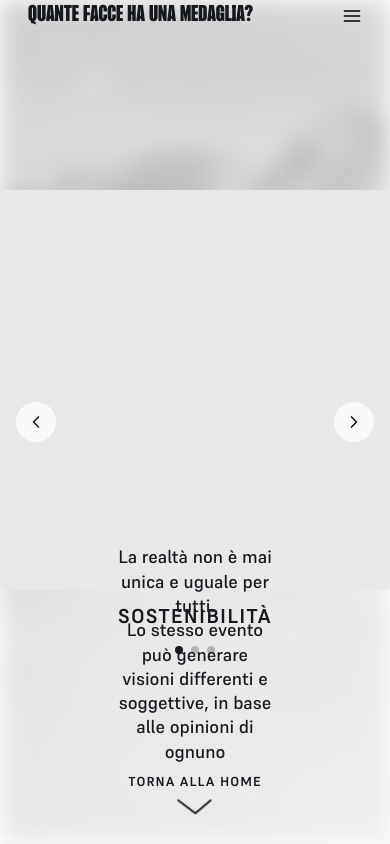
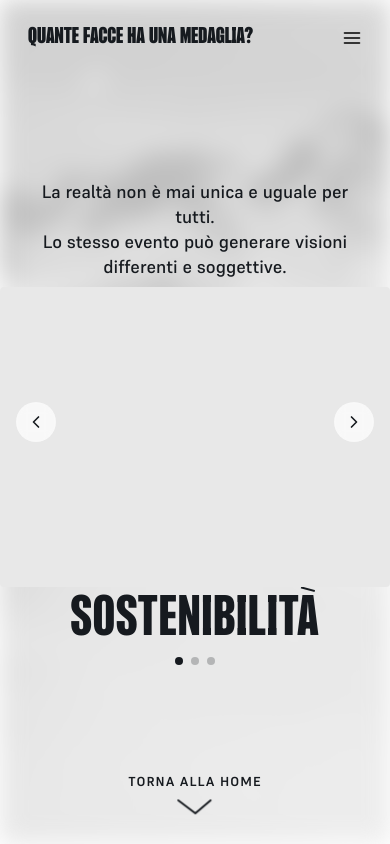
Before and after one commit to SilviaWebDesign/prove-progetto-olimpiadi, a SvelteKit app: page /risultati in a window 390 px wide. Built offline with nearby package versions, Linux system fonts and the light colour scheme.

Commit message:
fix mobile version

```diff
--- a/src/lib/materiali-home/Navbar.svelte
+++ b/src/lib/materiali-home/Navbar.svelte
@@ -344,12 +344,12 @@
 
     .navbar {
       --navbar-padding-x: 28px;
-      --navbar-padding-top: 4px;
+      --navbar-padding-top: 26px;
     }
 
     .menu-overlay {
       --navbar-padding-x: 28px;
-      --navbar-padding-top: 4px;
+      --navbar-padding-top: 26px;
     }
 
     .navbar-inner {
--- a/src/lib/materiali-home/scrollytell/Scene3D.svelte
+++ b/src/lib/materiali-home/scrollytell/Scene3D.svelte
@@ -198,7 +198,7 @@
         }
       },
       setScale: (f) => {
-        if (modelGroup && (transitionState === 'none' || scrollDrivenTransition)) {
+        if (modelGroup && (transitionState === 'none' || transitionState === 'done' || scrollDrivenTransition)) {
           modelGroup.scale.setScalar(baseScale * f);
         }
       },
--- a/src/routes/risultati/+page.svelte
+++ b/src/routes/risultati/+page.svelte
@@ -1,6 +1,5 @@
 <script lang="ts">
   import { onMount } from 'svelte';
-  import { goto } from '$app/navigation';
   import Navbar from '$lib/materiali-home/Navbar.svelte';
   import ModelViewer from '$lib/components/ModelViewer.svelte';
   import { visitedSections } from '$lib/stores/visitedSections';
@@ -23,7 +22,7 @@
     overlayVisible.set(true);
     await new Promise(r => setTimeout(r, 400));
     visitedSections.reset();
-    goto('/');
+    window.location.href = '/';
   }
 
   function prevSection() {
@@ -82,9 +81,20 @@
       ontouchstart={onTouchStart}
       ontouchend={onTouchEnd}
     >
-      <div class="carousel__model">
-        <ModelViewer src={modelPaths[currentIndex]} fitFactor={1.05} />
-      </div>
+      <!-- Quote above model on mobile (3 lines) -->
+      <p class="carousel__quote">
+        La realtà non è mai unica e uguale per tutti.<br>
+        Lo stesso evento può generare visioni<br>
+        differenti e soggettive.
+      </p>
+
+      {#key currentIndex}
+        <div class="carousel__model">
+          <ModelViewer src={modelPaths[currentIndex]} fitFactor={1.05} />
+        </div>
+      {/key}
+
+      <!-- Section name below model at 50px display font -->
       <p class="carousel__label">{sectionLabels[currentIndex]}</p>
 
       <!-- Dots indicator -->
@@ -135,6 +145,14 @@
 </div>
 
 <style>
+  @font-face {
+    font-family: 'PP Formula Condensed';
+    src: url('/fonts/PPFormula-Condensed-Variable.ttf') format('truetype');
+    font-weight: 100 900;
+    font-style: normal;
+    font-display: swap;
+  }
+
   @font-face {
     font-family: 'Supreme Variable';
     src: url('/fonts/Supreme-Variable.ttf') format('truetype');
@@ -229,13 +247,24 @@
   }
 
   .carousel__label {
-    font-family: 'Supreme Variable', sans-serif;
+    font-family: 'PP Formula Condensed', sans-serif;
     font-weight: 700;
-    font-size: 20px;
+    font-size: 50px;
     color: #161A1F;
     text-transform: uppercase;
-    letter-spacing: 0.06em;
+    letter-spacing: 0.02em;
     text-align: center;
+    line-height: 1;
+  }
+
+  .carousel__quote {
+    font-family: 'Supreme Variable', sans-serif;
+    font-weight: 500;
+    font-size: 18px;
+    line-height: 1.4;
+    text-align: center;
+    color: #161A1F;
+    padding: 0 24px;
   }
 
   .carousel__dots {
@@ -327,8 +356,16 @@
 
   @media (max-width: 768px) {
     .quote {
-      font-size: 18px;
-      bottom: 80px;
+      display: none;
+    }
+
+    .carousel__model {
+      height: min(38vh, 300px);
+    }
+
+    .carousel {
+      gap: 8px;
+      justify-content: center;
     }
   }
 </style>
```
Also changed, not shown: src/lib/materiali-home/scrollytell/SectionScrollytell.svelte (+29 -10 lines).
